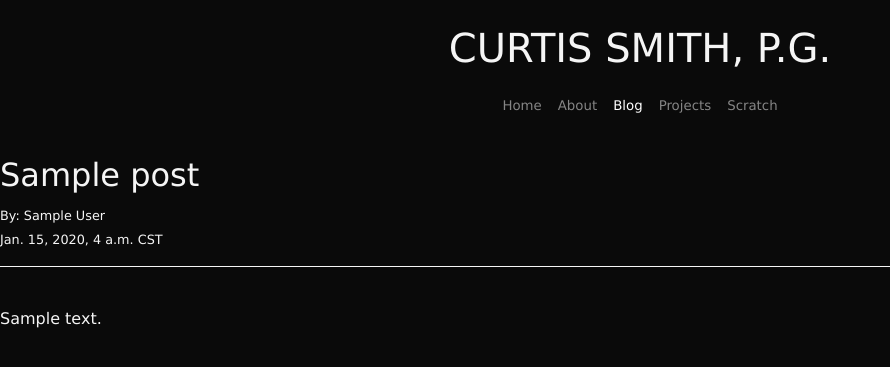
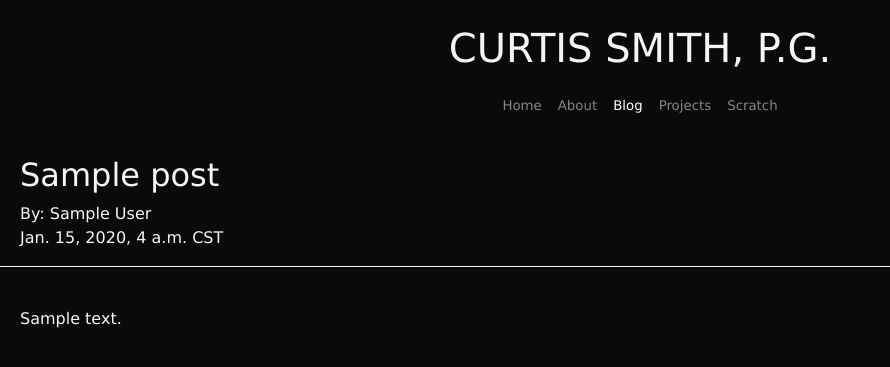
Before and after one commit to curtissmith291/django_site, a Django app: page /article/1 in a window 1280 px wide. Shown: the top 367 px of the page, without its empty margins (0-890 px from the left). Run offline with Django 3.2, Linux system fonts and the light colour scheme; tables that the repository leaves empty hold one stand-in row (values such as "Sample post"); some libraries are stand-ins or nearby versions.

Commit message:
Added new blog post, edited html

```diff
--- a/templates/article_details.html
+++ b/templates/article_details.html
@@ -20,14 +20,10 @@
             background-color: rgba(10, 10, 10, 100);
         }
 
-        .blogs {
-            font-family: Verdana;
-            color: whitesmoke;
-        }
-
         .post {
             font-family: Verdana;
             color: whitesmoke;
+            margin-left: 20px;
         }
 
         .rule {
@@ -39,6 +35,8 @@
     <title>Blog - Curtis Smith, P.G.</title>
 
 </head>
+
+<body>
 
 <br>
 <h1 style="text-align: center;font-family: Verdana;font-weight:normal;
@@ -70,11 +68,11 @@ color:whitesmoke;">
 <br>
 
 <h2 class= "post">{{ post.title }} </h2>
-<small class = "post">By: {{ post.author.first_name }}
+<p class = "post">By: {{ post.author.first_name }}
     {{ post.author.last_name }}
     <br>
     {{ post.date }} CST
-</small><br>
+</p>
 <hr class = "rule">
 <br>
 <div class = "post">
```
